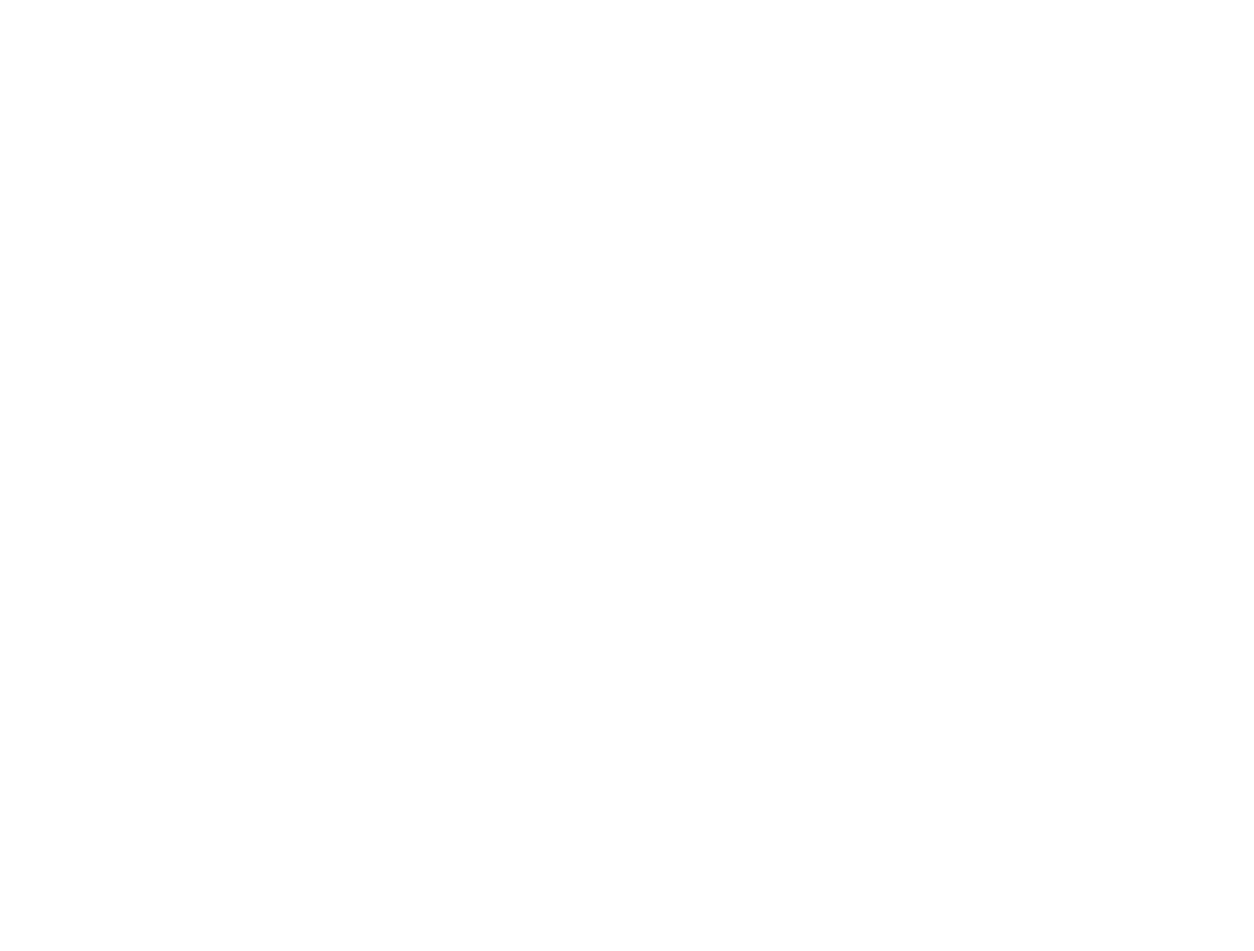
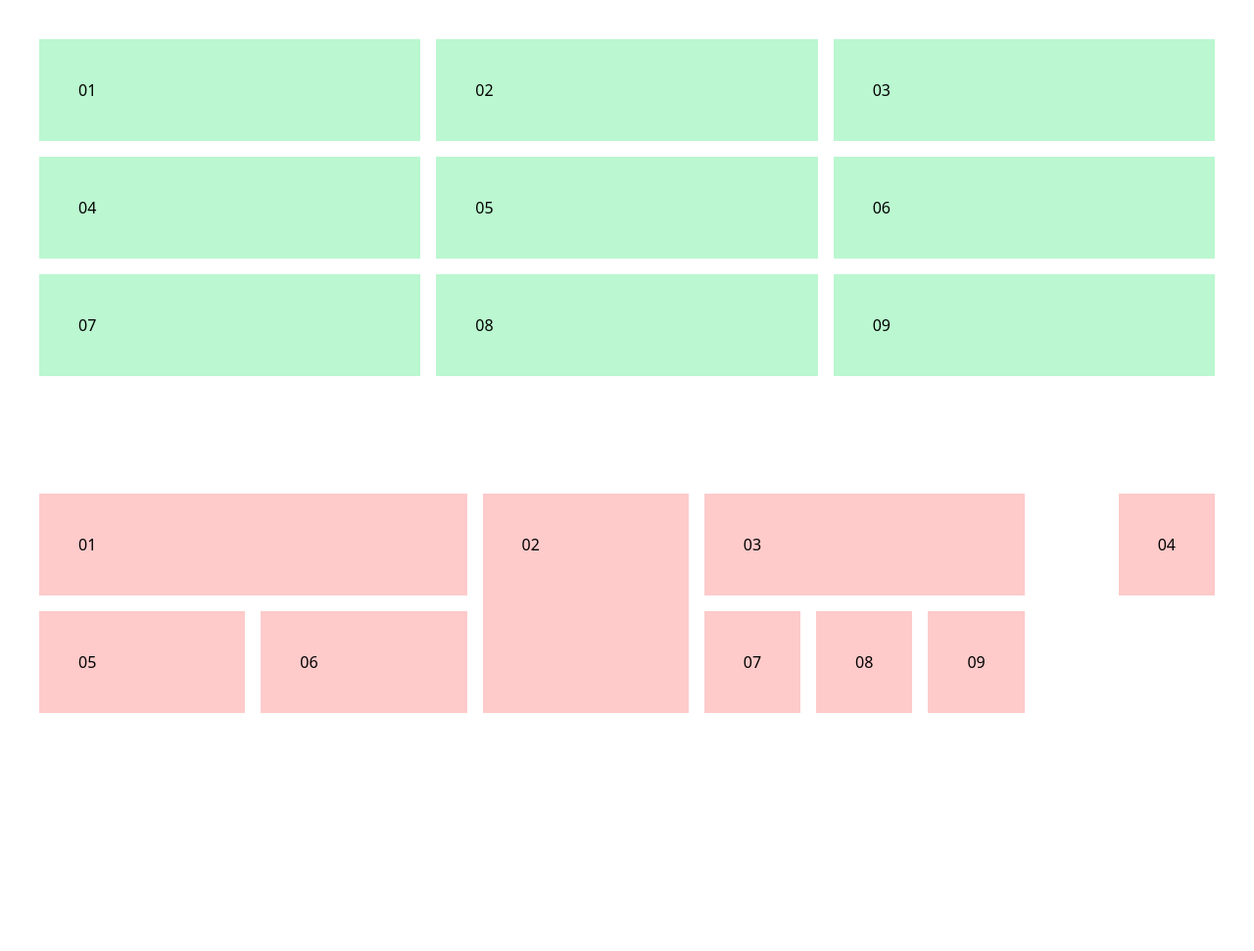
Before and after one commit to anandku06/TailWind_Learnings, a website: page HuxnDev/Fundamentals/11. Grid/index.html in a window 1280 px wide. Shown: the whole page at 98% size. Before the commit the page ends 800 px from the top, so only its background shows below. Drawn offline with nearby package versions, Linux system fonts and the light colour scheme.

Commit message:
add grid layout examples to index.html with TailwindCSS utilities

```diff
--- a/HuxnDev/Fundamentals/11. Grid/index.html
+++ b/HuxnDev/Fundamentals/11. Grid/index.html
@@ -9,5 +9,30 @@
   </head>
   <body class="p-10">
     <!-- https://tailwindcss.com/docs/grid-template-rows -->
+    <div class="w-100 grid grid-cols-3 grid-rows-4 gap-4">
+      <div class="p-10 bg-green-200">01</div>
+      <div class="p-10 bg-green-200">02</div>
+      <div class="p-10 bg-green-200">03</div>
+      <div class="p-10 bg-green-200">04</div>
+      <div class="p-10 bg-green-200">05</div>
+      <div class="p-10 bg-green-200">06</div>
+      <div class="p-10 bg-green-200">07</div>
+      <div class="p-10 bg-green-200">08</div>
+      <div class="p-10 bg-green-200">09</div>
+    </div>
+
+
+    <div class="w-100 grid grid-cols-3 grid-rows-4 gap-4">
+      <div class="p-10 bg-red-200 col-span-2">01</div>
+      <div class="p-10 bg-red-200 row-span-2">02</div>
+      <div class="p-10 bg-red-200 col-span-3">03</div>
+      <!-- col-end property defines the position of the grid element -->
+      <div class="p-10 bg-red-200 col-end-13">04</div>
+      <div class="p-10 bg-red-200">05</div>
+      <div class="p-10 bg-red-200">06</div>
+      <div class="p-10 bg-red-200">07</div>
+      <div class="p-10 bg-red-200">08</div>
+      <div class="p-10 bg-red-200">09</div>
+    </div>
   </body>
 </html>
```
